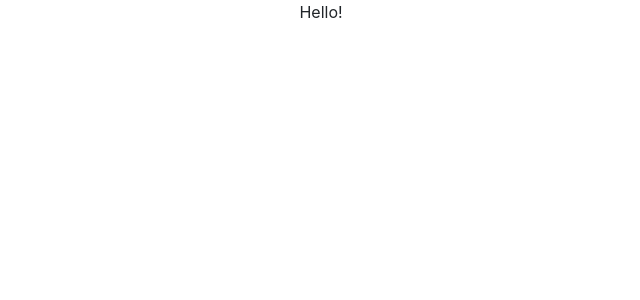
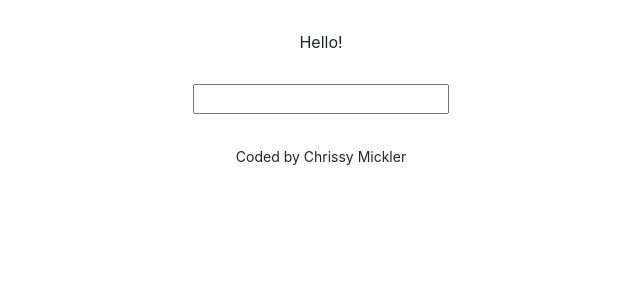
Before and after one commit to cmickler17/dictionary-project-react, a React (Create React App) app: page / in a window 1280 px wide. Shown: the top 300 px of the page, without its empty margins (319-959 px from the left). Built offline with nearby package versions, Linux system fonts and the light colour scheme.

Commit message:
Created the search engine component

```diff
--- a/src/App.css
+++ b/src/App.css
@@ -1,3 +1,11 @@
 .App {
   text-align: center;
 }
+
+.App-header {
+  margin: 30px 0;
+}
+
+.App-footer {
+  margin: 30px 0;
+}
--- a/src/App.js
+++ b/src/App.js
@@ -1,11 +1,20 @@
 import './App.css';
+import Dictionary from './Dictionary.js';
 
 export default function App() {
   return (
     <div className="App">
-      <header className="App-header">
-      Hello!
-      </header>
+      <div className="container">
+        <header className="App-header">
+        Hello!
+        </header>
+        <main>
+          <Dictionary />
+        </main>
+        <footer className="App-footer">
+          <small>Coded by Chrissy Mickler</small>
+          </footer>
+      </div>
     </div>
   );
 }
--- /dev/null
+++ b/src/Dictionary.js
@@ -0,0 +1,23 @@
+import React, { useState } from "react";
+import "./Dictionary.css";
+
+export default function Dictionary() {
+    let [keyword, setKeyword] = useState(" ");
+
+    function search(event) {
+        event.preventDefault();
+        alert(`Searching for ${keyword} definition`);
+    }
+
+    function handleKeywordChange(event) {
+        setKeyword(event.target.value);
+    }
+
+    return (
+        <div className="Dictionary">
+            <form onSubmit={search}>
+                <input type="search" onChange={handleKeywordChange} />
+            </form>
+        </div>
+    );
+}
```
Also changed, not shown: src/Dictionary.css (added).
